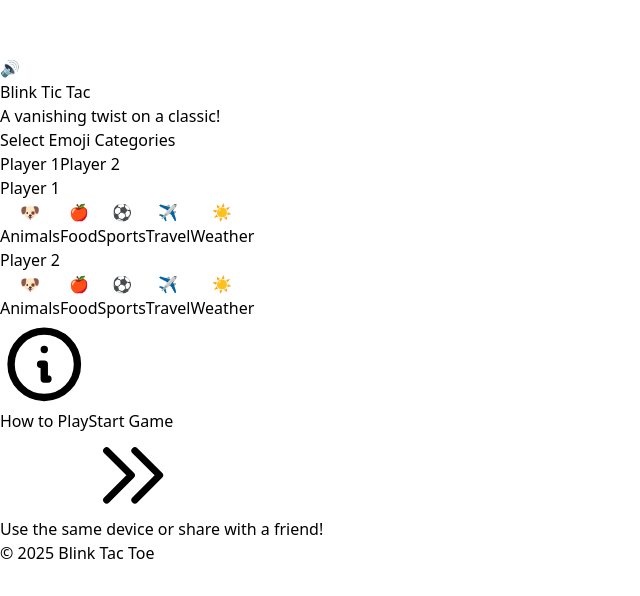
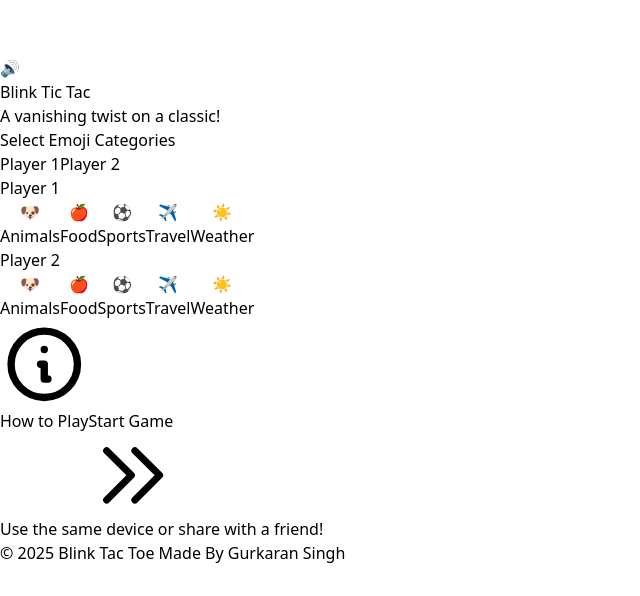
Before and after one commit to Gurkaran017/Blink-Tac-Toe, a React (Vite) app: page / in a window 1280 px wide. Shown: the part 2085-2681 px from the top of the page, without its empty margins (0-640 px from the left). Built offline with nearby package versions, Linux system fonts and the light colour scheme.

Commit message:
Update App.jsx

```diff
--- a/src/App.jsx
+++ b/src/App.jsx
@@ -156,7 +156,7 @@ export default function App() {
           whileHover={{ scale: 1.05 }}
         >
           <p className="mb-1">Use the same device or share with a friend!</p>
-          <p className="text-xs opacity-70">© {new Date().getFullYear()} Blink Tac Toe</p>
+          <p className="text-xs opacity-70">© {new Date().getFullYear()} Blink Tac Toe Made By Gurkaran Singh</p>
         </motion.footer>
       </motion.div>
     </div>
```
